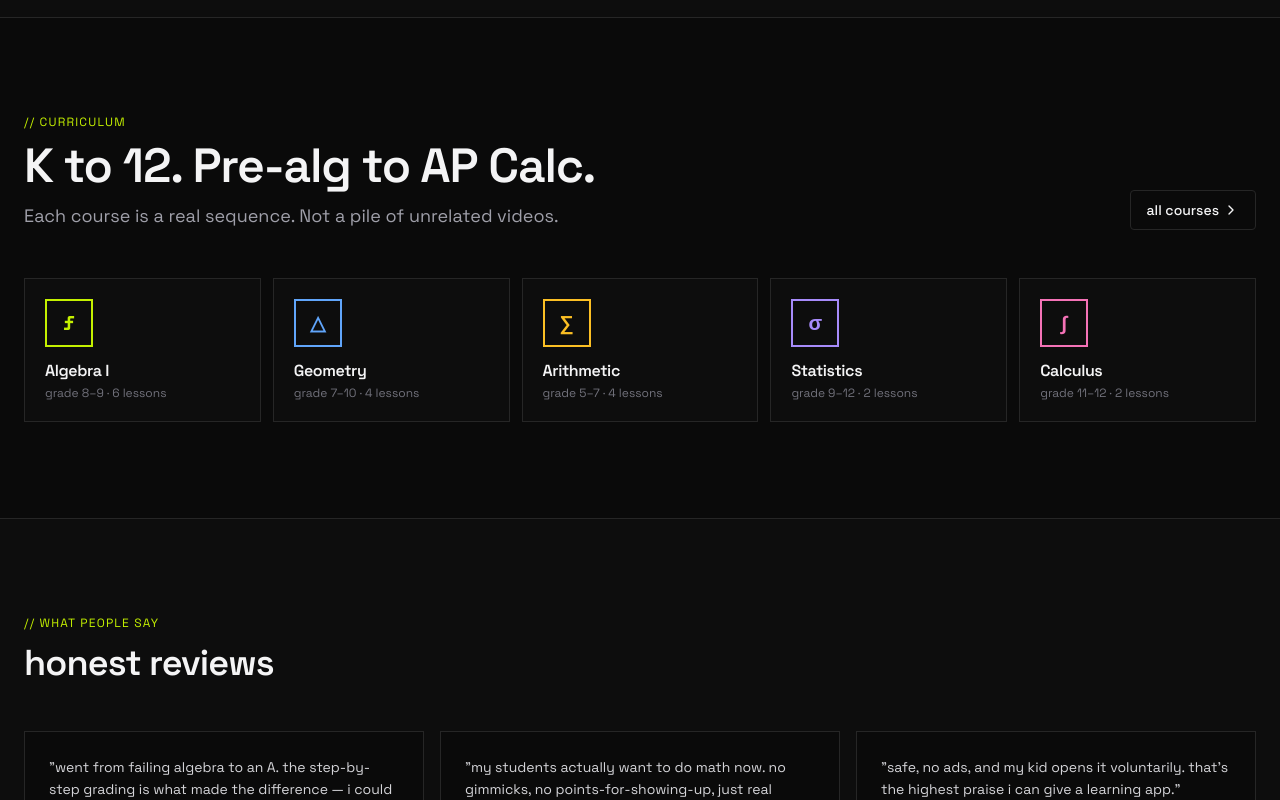
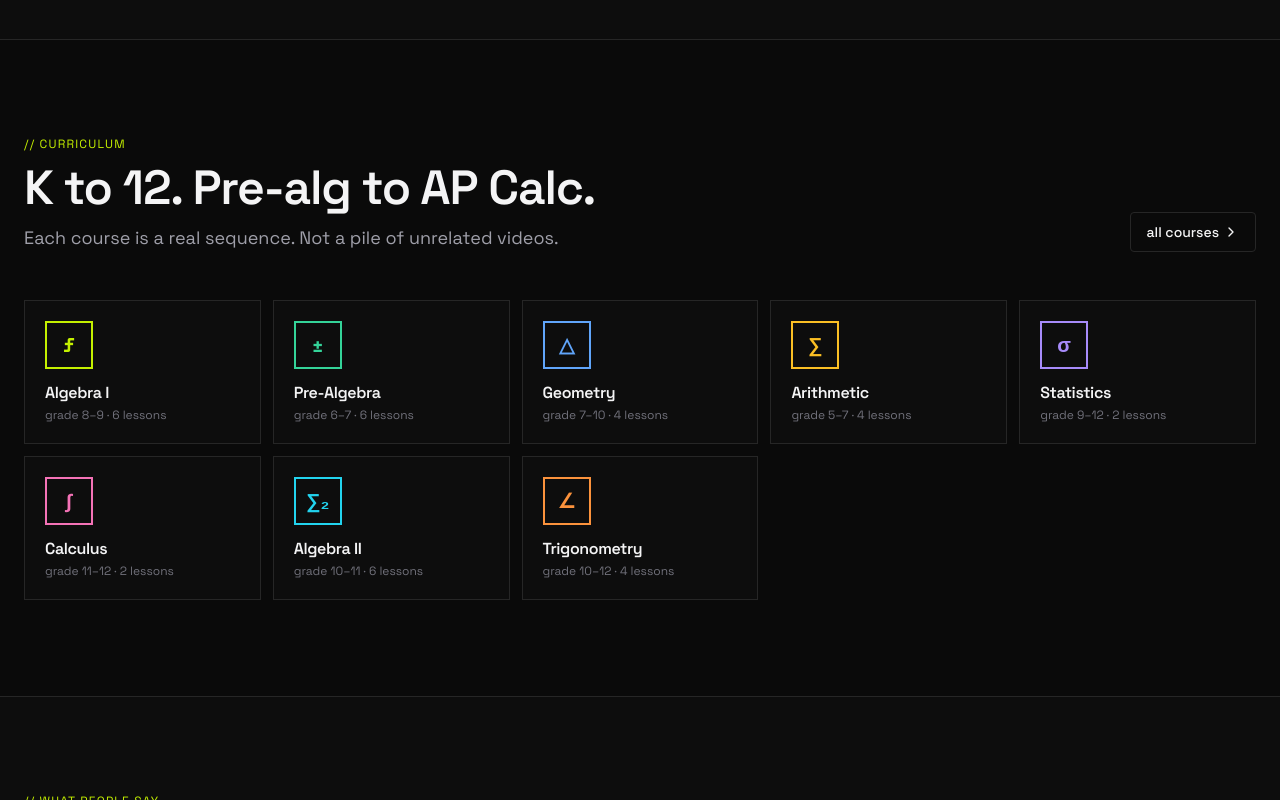
Before and after one commit to Brightannica/mathlearn, a Next.js app: page / in a window 1280 px wide. Shown: the part 2686-3486 px from the top of the page. Built offline with nearby package versions, Linux system fonts and the light colour scheme; no server answers.

Commit message:
fix: update homepage to show all 8 courses and correct counts

```diff
--- a/src/app/page.tsx
+++ b/src/app/page.tsx
@@ -260,8 +260,8 @@ export default function LandingPage() {
 
           <div className="grid sm:grid-cols-2 lg:grid-cols-3 gap-px bg-zinc-800/60 border border-zinc-800/60">
             {[
-              { icon: Layers, k: "01", t: "Structured courses", d: "K through AP Calc. 5 courses, 14 lessons, each one building on the last. No scattered playlists.", c: "[courses]" },
-              { icon: Code2, k: "02", t: "LeetCode-style solver", d: "18+ problems with in-browser code runner. Write actual JavaScript, pass real test cases, earn XP.", c: "[solve]" },
+              { icon: Layers, k: "01", t: "8 courses", d: "K through AP Calc. Pre-alg, algebra I/II, geometry, trig, stats, calc. Each one a real sequence, not a pile of videos.", c: "[courses]" },
+              { icon: Code2, k: "02", t: "LeetCode-style solver", d: "71+ problems with in-browser code runner. Write actual JavaScript, pass real test cases, earn XP.", c: "[solve]" },
               { icon: Activity, k: "03", t: "Weakness map", d: "See exactly which sub-skill is costing you points. Drill that. Skip what you know.", c: "[analyze]" },
               { icon: GitBranch, k: "04", t: "Step-by-step grading", d: "Not just final answer. Each step is checked. Partial credit when you've earned it.", c: "[grade]" },
               { icon: Hash, k: "05", t: "Spaced repetition", d: "Problems resurface right before you'd forget them. Long-term memory, not cramming.", c: "[review]" },
@@ -399,10 +399,13 @@ export default function LandingPage() {
           <div className="grid grid-cols-2 sm:grid-cols-3 lg:grid-cols-5 gap-3">
             {[
               { icon: "ƒ", title: "Algebra I", grade: "8–9", lessons: 6, color: "#c4f000" },
+              { icon: "±", title: "Pre-Algebra", grade: "6–7", lessons: 6, color: "#34d399" },
               { icon: "△", title: "Geometry", grade: "7–10", lessons: 4, color: "#60a5fa" },
               { icon: "∑", title: "Arithmetic", grade: "5–7", lessons: 4, color: "#fbbf24" },
               { icon: "σ", title: "Statistics", grade: "9–12", lessons: 2, color: "#a78bfa" },
               { icon: "∫", title: "Calculus", grade: "11–12", lessons: 2, color: "#f472b6" },
+              { icon: "∑₂", title: "Algebra II", grade: "10–11", lessons: 6, color: "#22d3ee" },
+              { icon: "∠", title: "Trigonometry", grade: "10–12", lessons: 4, color: "#fb923c" },
             ].map((course, i) => (
               <CourseCard key={course.title} {...course} delay={i * 50} />
             ))}
```
